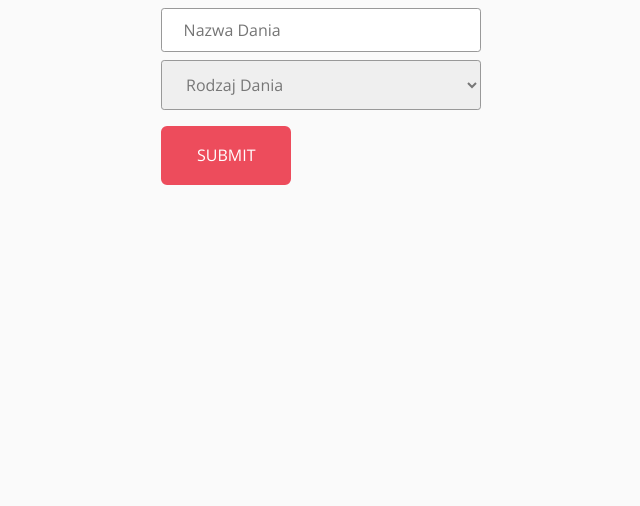
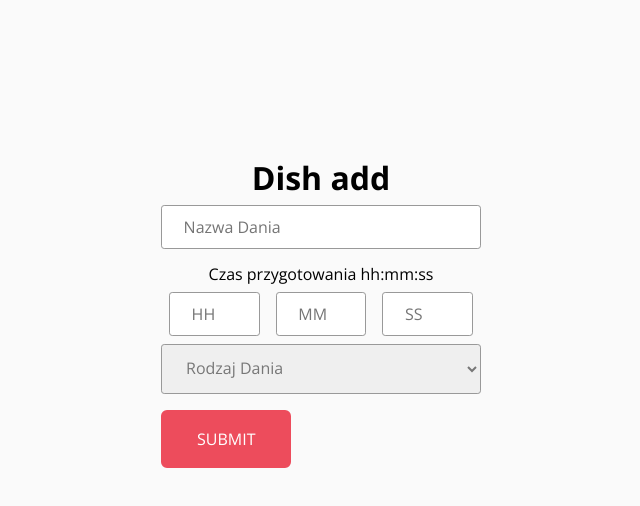
Before and after one commit to KrissKry/hexocean-pizza, a React (Vite) app: page / in a window 1280 px wide. Shown: the top 506 px of the page, without its empty margins (319-959 px from the left). Built offline with nearby package versions, Linux system fonts and the light colour scheme.

Commit message:
added form section, main app file cleaned

```diff
--- a/src/App.css
+++ b/src/App.css
@@ -1,8 +1,10 @@
-.form {
-    width: 20rem;
-    margin: 0 auto;
+.app {
+    width: 100%;
+    height: 100%;
+    padding: 10rem;
+    box-sizing: border-box;
 
-    &-wrapper {
-        width: 100%;
+    .title {
+        text-align: center;
     }
 }
--- a/src/App.tsx
+++ b/src/App.tsx
@@ -1,58 +1,12 @@
 import "./App.css";
 import "./common/index.common.css";
-
-import { useForm } from "react-hook-form";
-
-import Button from "./components/Button";
-import Form from "./components/Form";
-import FormInput from "./components/FormInput";
-import FormSelect from "./components/FormSelect";
-import { mealInputs, mealOptions } from "./models";
-import { IDish, DishType, SoupType } from "./types/meals";
+import FormSection from "./sections";
 
 function App() {
-    const onSubmit = (e: unknown) => {
-        console.log(e as SoupType);
-    };
-
-    const methods = useForm();
-    const type: DishType = methods.watch("type");
-
     return (
-        <div className="form-wrapper">
-            <Form<IDish> onSuccess={onSubmit} className="form" methods={methods}>
-                <FormInput inputName="name" type="string" placeholder="nazwa dania" />
-
-                <FormSelect inputName="type" displayName="Rodzaj dania" values={mealOptions} />
-
-                <div style={{ display: type !== "pizza" ? "none" : "inherit" }}>
-                    {mealInputs.pizzaInputs.map((i) => (
-                        <FormInput key={i.inputName} {...i} disabled={type !== "pizza"} />
-                    ))}
-                </div>
-
-                <div style={{ display: type !== "soup" ? "none" : "inherit" }}>
-                    {mealInputs.soupInputs.map((i) => (
-                        <FormInput key={i.inputName} {...i} disabled={type !== "soup"} />
-                    ))}
-                </div>
-
-                <div style={{ display: type !== "sandwich" ? "none" : "inherit" }}>
-                    {mealInputs.sandwichInputs.map((i) => (
-                        <FormInput key={i.inputName} {...i} disabled={type !== "sandwich"} />
-                    ))}
-                </div>
-
-                <Button
-                    type="submit"
-                    text="submit"
-                    uppercase
-                    thin
-                    primary
-                    hover
-                    className="margin-v1"
-                />
-            </Form>
+        <div className="app">
+            <h1 className="text title">Dish add</h1>
+            <FormSection />
         </div>
     );
 }
--- a/src/common/typography.css
+++ b/src/common/typography.css
@@ -45,7 +45,7 @@
         color: #222;
     }
 
-    .red {
+    &.red {
         color: #ed4c5c;
     }
 }
--- /dev/null
+++ b/src/sections/FormSection.css
@@ -0,0 +1,23 @@
+.form {
+    width: 20rem;
+    margin: 0 auto;
+
+    &-wrapper {
+        width: 100%;
+    }
+
+    .time {
+        margin-top: 1rem;
+        text-align: center;
+    }
+    .time-wrapper {
+        margin-top: 0.5rem;
+        margin-bottom: 0.5rem;
+
+        .forminput {
+            margin: 0;
+            margin-left: 0.5rem;
+            margin-right: 0.5rem;
+        }
+    }
+}
--- /dev/null
+++ b/src/sections/FormSection.tsx
@@ -0,0 +1,115 @@
+import { useForm } from "react-hook-form";
+
+import Button from "../components/Button";
+import Form from "../components/Form";
+import FormInput from "../components/FormInput";
+import FormSelect from "../components/FormSelect";
+
+import { mealInputs, mealOptions } from "../models";
+import { IDish, DishType } from "../types/meals";
+
+import "./FormSection.css";
+
+type TimeFractions = {
+    prep_h: number;
+    prep_m: number;
+    prep_s: number;
+};
+const FormSection = (): JSX.Element => {
+    const methods = useForm();
+    const type: DishType = methods.watch("type");
+
+    const combineTimeString = (h: number, m: number, s: number): string => {
+        // prettier-ignore
+        return `${h.toString().padStart(2, "0")}:${m.toString().padStart(2, "0")}:${s.toString().padStart(2, "0")}`;
+    };
+
+    /** This whole function makes me sad :c. Lack of time to write in a TS-way */
+    const onSubmit = (e: IDish & TimeFractions) => {
+        /* get time string */
+        const preparation_time = combineTimeString(e.prep_h, e.prep_m, e.prep_s);
+
+        /* clean the object from keys with undefined values (disabled inputs) */
+        const cleanData = Object.fromEntries(Object.entries(e).filter(([_, v]) => v !== undefined));
+
+        /* delete time fractions */
+        delete cleanData.prep_h;
+        delete cleanData.prep_m;
+        delete cleanData.prep_s;
+
+        /* add preparation time to the object */
+        cleanData.preparation_time = preparation_time;
+    };
+
+    const timeContraints = {
+        min: {
+            value: 0,
+            message: "Ujemny czas!",
+        },
+        max: {
+            value: 59,
+            message: "Zbyt duży czas",
+        },
+    };
+    return (
+        <div className="form-wrapper">
+            <Form<IDish & TimeFractions> onSuccess={onSubmit} className="form" methods={methods}>
+                <FormInput inputName="name" type="string" placeholder="nazwa dania" />
+
+                <p className="text time">Czas przygotowania hh:mm:ss</p>
+                <div className="flex time-wrapper">
+                    <FormInput
+                        inputName="prep_h"
+                        type="number"
+                        placeholder="HH"
+                        {...timeContraints}
+                    />
+                    <FormInput
+                        inputName="prep_m"
+                        type="number"
+                        placeholder="MM"
+                        {...timeContraints}
+                    />
+                    <FormInput
+                        inputName="prep_s"
+                        type="number"
+                        placeholder="SS"
+                        {...timeContraints}
+                    />
+                </div>
+
+                <FormSelect inputName="type" displayName="Rodzaj dania" values={mealOptions} />
+
+                <div style={{ display: type !== "pizza" ? "none" : "inherit" }}>
+                    {mealInputs.pizzaInputs.map((i) => (
+                        <FormInput key={i.inputName} {...i} disabled={type !== "pizza"} />
+                    ))}
+                </div>
+
+                <div style={{ display: type !== "soup" ? "none" : "inherit" }}>
+                    {mealInputs.soupInputs.map((i) => (
+                        <FormInput key={i.inputName} {...i} disabled={type !== "soup"} />
+                    ))}
+                </div>
+
+                <div style={{ display: type !== "sandwich" ? "none" : "inherit" }}>
+                    {mealInputs.sandwichInputs.map((i) => (
+                        <FormInput key={i.inputName} {...i} disabled={type !== "sandwich"} />
+                    ))}
+                </div>
+
+                <Button
+                    type="submit"
+                    text="submit"
+                    uppercase
+                    thin
+                    primary
+                    hover
+                    className="margin-v1"
+                />
+            </Form>
+        </div>
+    );
+};
+
+export default FormSection;
--- /dev/null
+++ b/src/sections/index.ts
@@ -0,0 +1,3 @@
+import FormSection from "./FormSection";
+
+export default FormSection;
```
